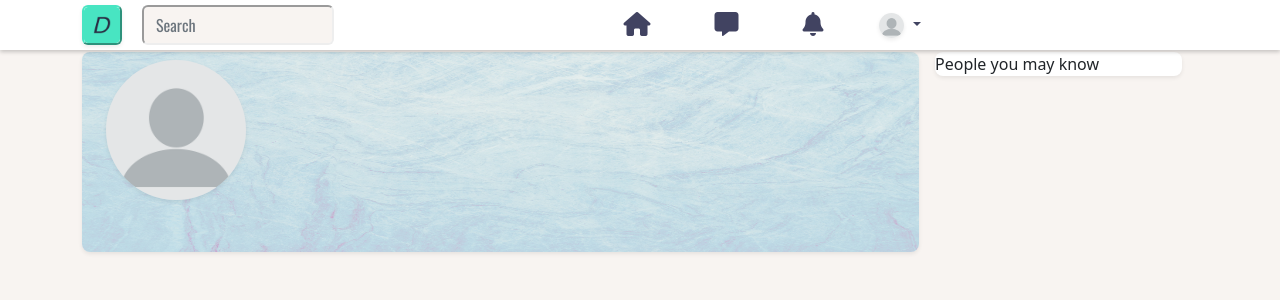
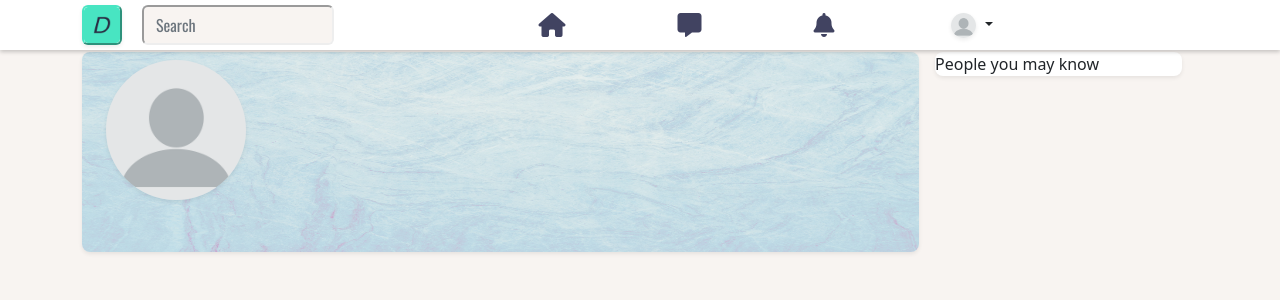
Before and after one commit to KristianColville1/daily-sync, a Django app: page /profiles/ in a window 1280 px wide. Shown: the top 300 px of the page. Run offline with Django 3.2, Linux system fonts and the light colour scheme; the visitor is signed in with stand-in values (Sample User, id 1); data that the repository does not hold is empty; some libraries are stand-ins or nearby versions.

Commit message:
Adjusted nav dropdown menu

```diff
--- a/templates/base.html
+++ b/templates/base.html
@@ -20,10 +20,10 @@
   <link rel="manifest" href="{% static 'img/favicon/site.webmanifest' %}">
 
   {% comment %} Bootstrap CSS & JavaScript CDN via jsDelivr {% endcomment %}
-  <link href="https://cdn.jsdelivr.net/npm/bootstrap@5.2.0-beta1/dist/css/bootstrap.min.css" rel="stylesheet"
-    integrity="sha384-0evHe/X+R7YkIZDRvuzKMRqM+OrBnVFBL6DOitfPri4tjfHxaWutUpFmBp4vmVor" crossorigin="anonymous">
-  <script src="https://cdn.jsdelivr.net/npm/bootstrap@5.2.0-beta1/dist/js/bootstrap.bundle.min.js"
-    integrity="sha384-pprn3073KE6tl6bjs2QrFaJGz5/SUsLqktiwsUTF55Jfv3qYSDhgCecCxMW52nD2" crossorigin="anonymous">
+  <link href="https://cdn.jsdelivr.net/npm/bootstrap@5.2.0/dist/css/bootstrap.min.css" rel="stylesheet"
+    integrity="sha384-gH2yIJqKdNHPEq0n4Mqa/HGKIhSkIHeL5AyhkYV8i59U5AR6csBvApHHNl/vI1Bx" crossorigin="anonymous">
+  <script src="https://cdn.jsdelivr.net/npm/bootstrap@5.2.0/dist/js/bootstrap.bundle.min.js"
+    integrity="sha384-A3rJD856KowSb7dwlZdYEkO39Gagi7vIsF0jrRAoQmDKKtQBHUuLZ9AsSv4jD4Xa" crossorigin="anonymous">
   </script>
 
   {% comment %} Custom CSS {% endcomment %}
@@ -57,45 +57,42 @@
           </form>
           <ul class="navbar-nav mx-auto my-2 my-lg-0 navbar-nav-scroll">
             {% if user.is_authenticated %}
-            <li class="mx-4">
+            <li class="nav-item my-auto mx-5">
               <a class="nav-link d-flex flex-column text-center py-0" data-bs-toggle="tooltip" data-bs-title="Home"
-                data-bs-placement="bottom" data-bs-custom-class="custom-tooltip"
-                aria-current="page" href="{% url 'feed' %}">
+                data-bs-placement="bottom" data-bs-custom-class="custom-tooltip" aria-current="page"
+                href="{% url 'feed' %}">
                 <i class="fa-solid fa-house"></i></a>
             </li>
-            <li class="mx-4">
+            <li class="nav-item my-auto mx-5">
               <a class="nav-link d-flex flex-column text-center py-0" data-bs-toggle="tooltip" data-bs-title="Messages"
-                data-bs-placement="bottom" data-bs-custom-class="custom-tooltip"
-                href="#">
+                data-bs-placement="bottom" data-bs-custom-class="custom-tooltip" href="#">
                 <i class="fa-solid fa-message"></i></a>
             </li>
-            <li class="mx-4">
-              <a class="nav-link d-flex flex-column text-center py-0" data-bs-toggle="tooltip" data-bs-title="Notifications"
-                data-bs-placement="bottom" data-bs-custom-class="custom-tooltip"
-                href="#">
+            <li class="nav-item my-auto mx-5">
+              <a class="nav-link d-flex flex-column text-center py-0" data-bs-toggle="tooltip"
+                data-bs-title="Notifications" data-bs-placement="bottom" data-bs-custom-class="custom-tooltip" href="#">
                 <i class="fa-solid fa-bell"></i></a>
             </li>
-            <li class="dropdown mx-4">
-              <a class="nav-link dropdown-toggle nav-menu p-0" href="# " role="button" data-bs-toggle="dropdown"
-                aria-expanded="false">
+            <div class="dropdown">
+            <button class="btn dropdown-toggle  mx-5" type="button" id="dropdownMenuButton1" data-bs-toggle="dropdown"
+              aria-expanded="false" onclick="slideNavMenu()">
               <img class="profile-image-nav rounded-circle shadow-sm" src="{{ request.user.profile.avatar_url }}"
                 alt="profile image of author">
-              </a>
-              <ul class="dropdown-menu  nav-menu-items">
+            </button>
+            <ul class="dropdown-menu nav-dropdown" aria-labelledby="dropdownMenuButton1">
               <li><a class="dropdown-item" href="{% url 'profile' %}">
-                    <i class="fa-solid fa-user mx-2 "></i> Profile</a></li>
+                  <i class="fa-solid fa-user mx-2 " aria-label="Go to your profile page"></i> Profile</a></li>
               <li><a class="dropdown-item" href="#">
-                    <i class="fa-solid fa-gear mx-2 "></i> Account</a></li>
-                <li><a class="dropdown-item" href="#">
+                  <i class="fa-solid fa-gear mx-2 " aria-label="Go to your account settings"></i> Account</a></li>
+              <li><a class="dropdown-item" role="button" aria-label="click to turn darkmode on or off">
                   <i class="fa-solid fa-moon mx-2 "></i> Darkmode
                 </a></li>
-                <li>
               <hr class="dropdown-divider">
-                </li>
               <li><a class="dropdown-item" href="{% url 'account_logout' %}">
                   <i class="fa-solid fa-right-from-bracket mx-2 "></i> Logout</a></li>
             </ul>
-            </li>
+            </div>
+
             {% else %}
             <li class="nav-item">
               <a class="nav-link" href="{% url 'account_signup' %}">Sign Up</a>
```
Lines whose indentation alone changed are shown as unchanged.
